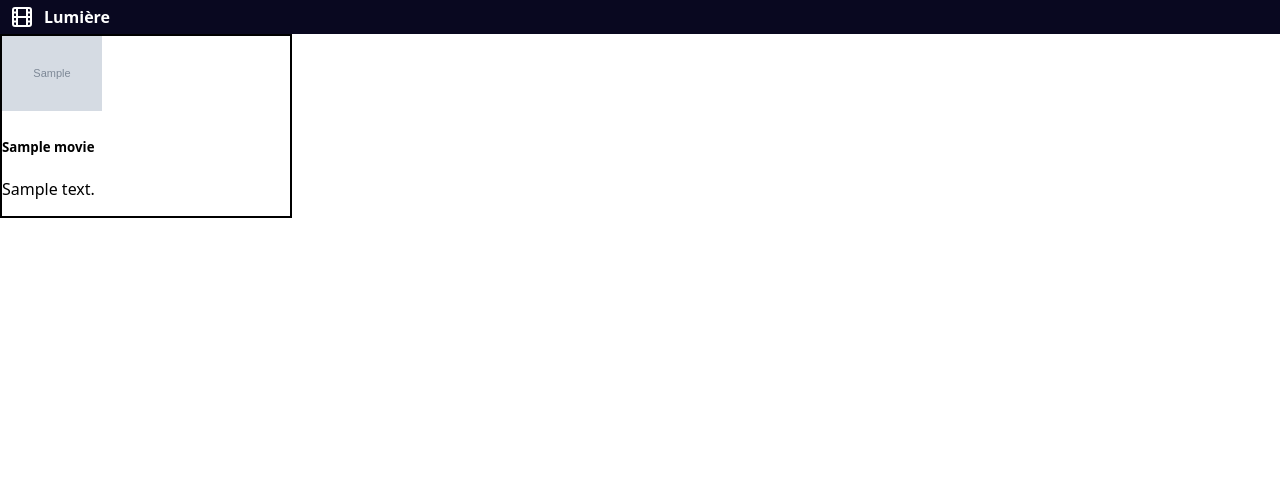
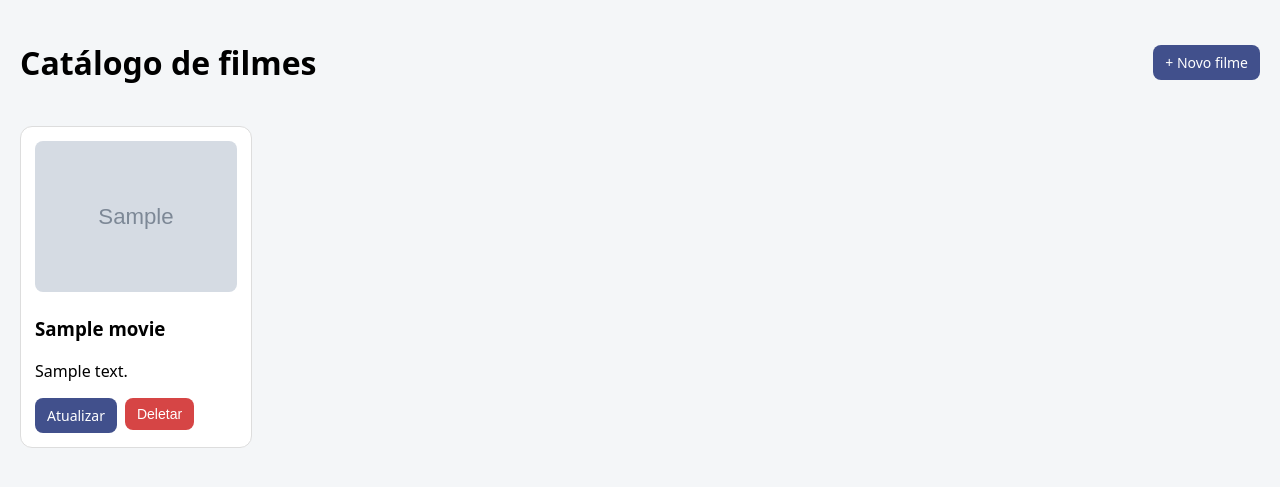
Before and after one commit to gabriela-bianchini/ENG4021-2026-2-33C, a Django app: page / in a window 1280 px wide. Shown: the top 487 px of the page. Run offline with Django 4.2, Linux system fonts and the light colour scheme; tables that the repository leaves empty hold one stand-in row (values such as "Sample post"); grey boxes marked "Sample" are stand-in pictures.

Commit message:
Update home.html for movie catalog display

```diff
--- a/mapuc/mapucapp/templates/home.html
+++ b/mapuc/mapucapp/templates/home.html
@@ -1,29 +1,46 @@
-{% load static %}
 <!DOCTYPE html>
-<html lang="en">
+<html lang="pt-BR">
 <head>
   <meta charset="UTF-8">
-    <meta name="viewport" content="width=device-width, initial-scale=1.0">
-    <title>Document</title>
-    <link rel="stylesheet" href="{% static 'style.css' %}">
+  <meta name="viewport" content="width=device-width, initial-scale=1">
+  <title>Catálogo de filmes</title>
+  <style>
+    body { font-family: system-ui, Arial, sans-serif; margin: 20px; background: #f4f6f8; }
+    .topo { display: flex; justify-content: space-between; align-items: center; }
+    .grade { display: grid; grid-template-columns: repeat(auto-fill, minmax(220px, 1fr)); gap: 20px; margin-top: 20px; }
+    .card { background: #fff; border: 1px solid #ddd; border-radius: 12px; padding: 14px; }
+    .card img { width: 100%; border-radius: 8px; }
+    .acoes { display: flex; gap: 8px; margin-top: 10px; }
+    .acoes form { margin: 0; }
+    .btn { display: inline-block; padding: 8px 12px; border-radius: 8px; border: none;
+           background: #41508c; color: #fff; text-decoration: none; font-size: 14px; cursor: pointer; }
+    .btn.perigo { background: #d64545; }
+  </style>
 </head>
 <body>
-    <div class="header">
-        <svg style="color: white;" xmlns="http://www.w3.org/2000/svg" width="24" height="24" viewBox="0 0 24 24" fill="none" stroke="currentColor" stroke-width="2" stroke-linecap="round" stroke-linejoin="round" class="lucide lucide-film size-5 text-primary-foreground" aria-hidden="true"><rect width="18" height="18" x="3" y="3" rx="2"></rect><path d="M7 3v18"></path><path d="M3 7.5h4"></path><path d="M3 12h18"></path><path d="M3 16.5h4"></path><path d="M17 3v18"></path><path d="M17 7.5h4"></path><path d="M17 16.5h4"></path></svg>
-        <span>Lumière</span>
+  <div class="topo">
+    <h1>Catálogo de filmes</h1>
+    <a class="btn" href="{% url 'criar_filme' %}">+ Novo filme</a>
   </div>
 
-    <div class="catalog">
+  <div class="grade">
     {% for movie in movies %}
-        <div class="card" style="width: 18rem;">
-            <img style="width: 100px;" src="{{ movie.image_url }}" alt="{{ movie.title }}" class="card-img-top">
-            <div>
-                <h5>{{ movie.title }}</h5>
+      <div class="card">
+        <img src="{{ movie.image_url }}" alt="{{ movie.title }}">
+        <h3>{{ movie.title }}</h3>
         <p>{{ movie.description }}</p>
+
+        <div class="acoes">
+          <a class="btn" href="{% url 'editar_filme' movie.pk %}">Atualizar</a>
+          <form method="POST" action="{% url 'deletar_filme' movie.pk %}"
+                onsubmit="return confirm('Deletar {{ movie.title|escapejs }}?');">
+            {% csrf_token %}
+            <button type="submit" class="btn perigo">Deletar</button>
+          </form>
         </div>
       </div>
     {% empty %}
-        <p>No movies registered yet.</p>
+      <p>Nenhum filme cadastrado ainda.</p>
     {% endfor %}
   </div>
 </body>
```
Lines whose indentation alone changed are shown as unchanged.
